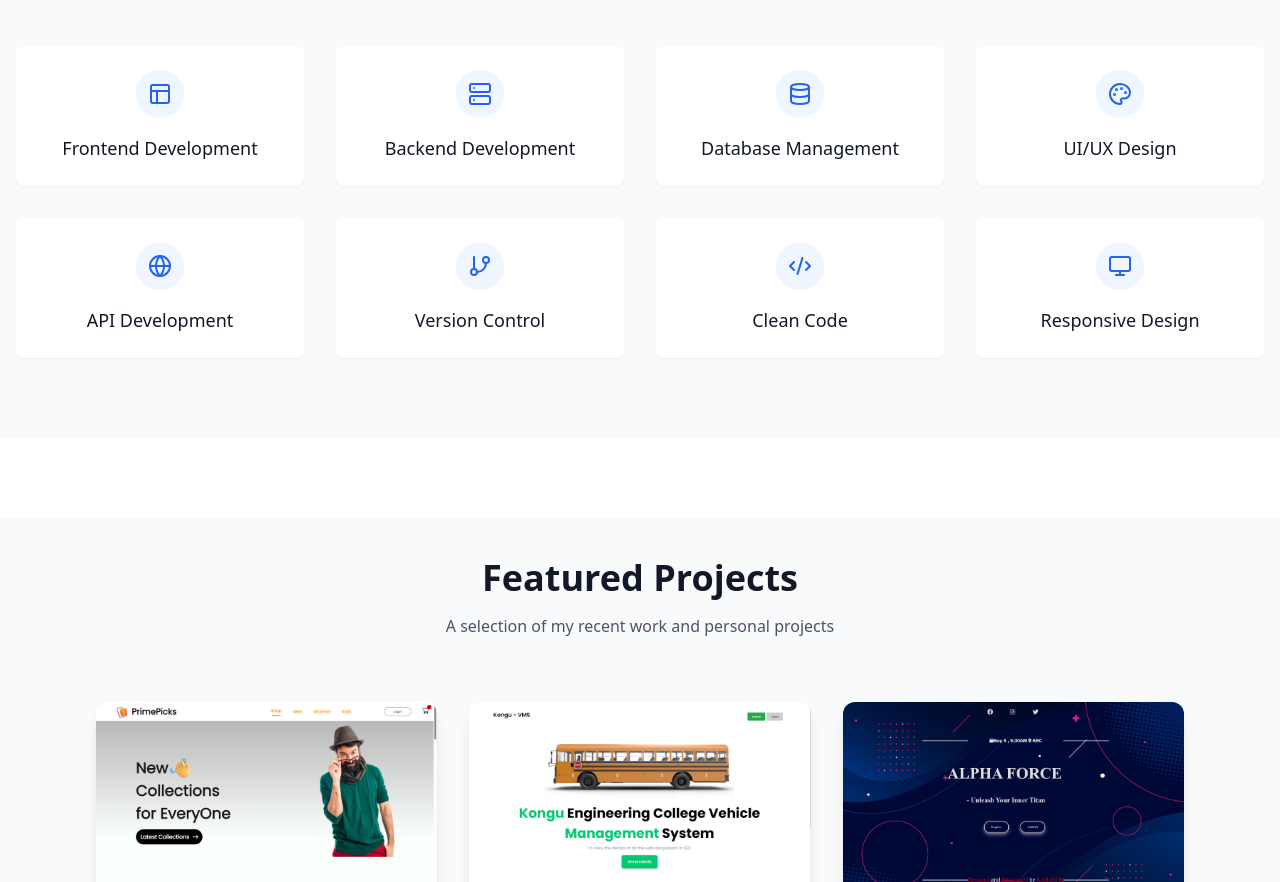
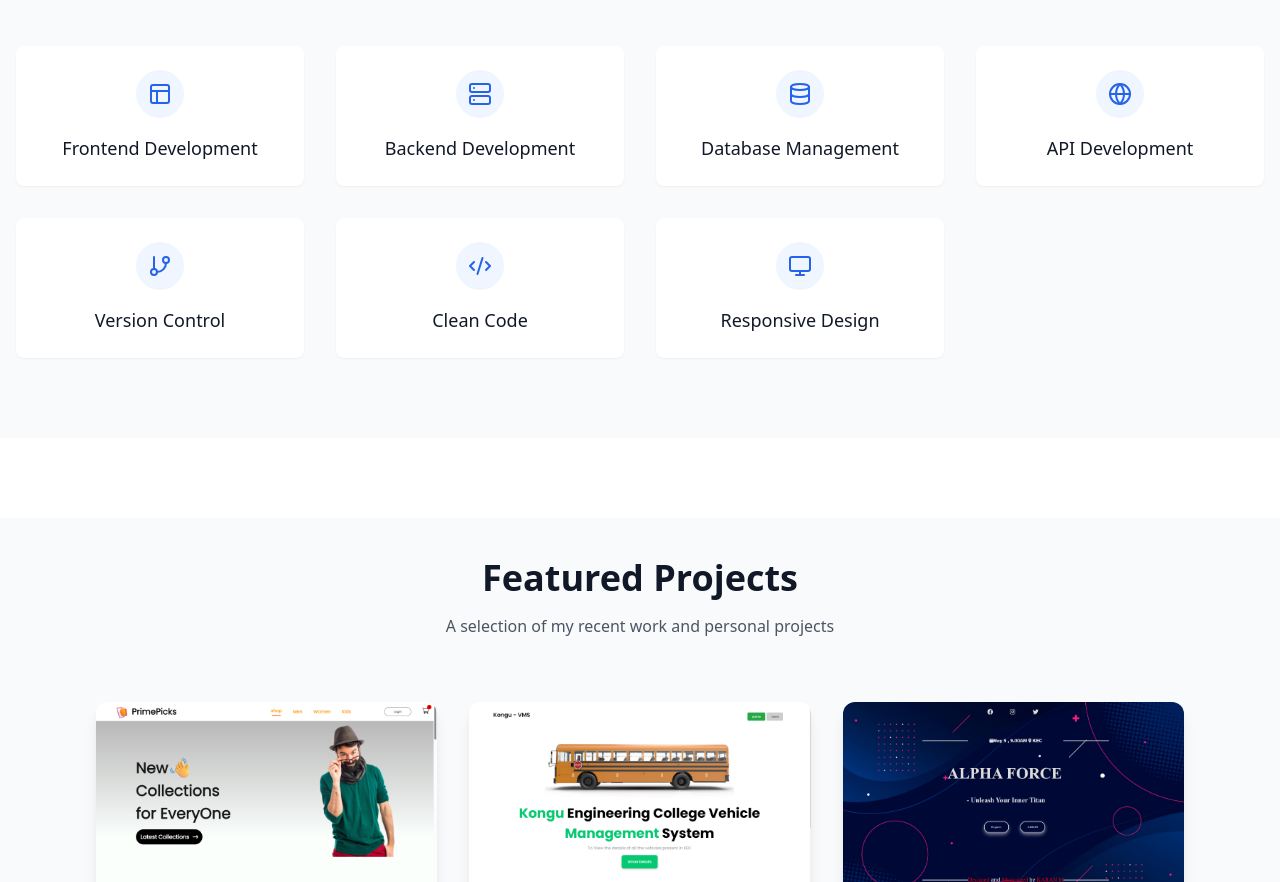
Before and after one commit to KARAN-M077/New_Portfolio, a React (Vite) app: page / in a window 1280 px wide. Shown: the part 1380-2262 px from the top of the page. Built offline with nearby package versions, Linux system fonts and the light colour scheme.

Commit message:
skill deleted

```diff
--- a/src/components/Projects.tsx
+++ b/src/components/Projects.tsx
@@ -11,7 +11,7 @@ import todoimg from "../Assests/todoimg.png";
 import vmsimg from "../Assests/vmsimg.png";
 import timerimg from "../Assests/timerimg.png";
 import gymimg from "../Assests/gymimg.png";
-import postifyimg from "../Assests/postifyimg.png";
+//import postifyimg from "../Assests/postifyimg.png";
 
 const projects = [
   {
--- a/src/components/Skills.tsx
+++ b/src/components/Skills.tsx
@@ -9,7 +9,6 @@ const skills = [
   { name: 'Frontend Development', Icon: Layout },
   { name: 'Backend Development', Icon: Server },
   { name: 'Database Management', Icon: Database },
-  { name: 'UI/UX Design', Icon: Palette },
   { name: 'API Development', Icon: Globe },
   { name: 'Version Control', Icon: GitBranch },
   { name: 'Clean Code', Icon: Code2 },
```
